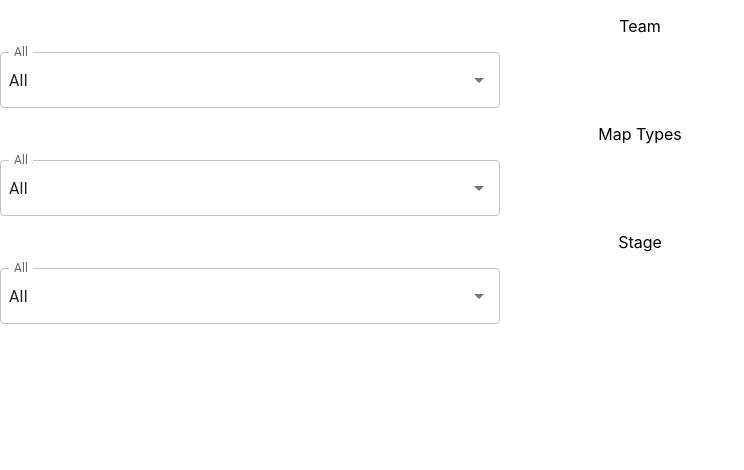
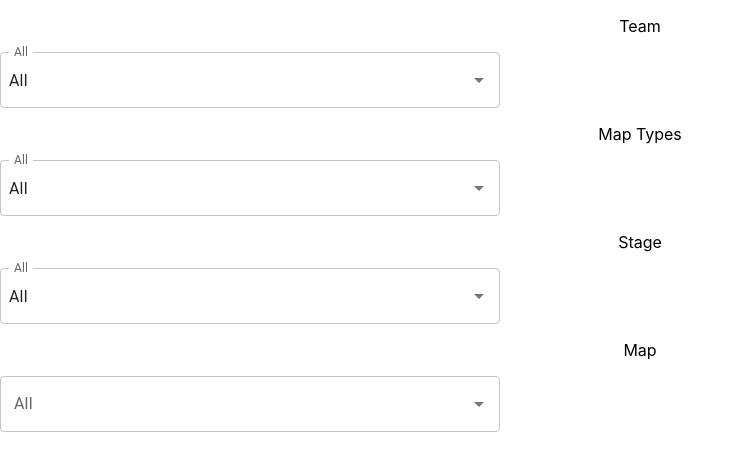
Before and after one commit to RyanLuong1/Overwatch-League-2022-Season-Stats-Lab, a React (Create React App) app: page / in a window 1280 px wide. Shown: the top 470 px of the page, without its empty margins (0-744 px from the left). Built offline with nearby package versions, Linux system fonts and the light colour scheme; no server answers.

Commit message:
Starting testing MapPicker

```diff
--- a/src/components/GlobalHeroUsage.tsx
+++ b/src/components/GlobalHeroUsage.tsx
@@ -137,6 +137,7 @@ const GlobalHeroUsage = () => {
     console.log(teams)
     console.log(stages)
     console.log(mapTypes)
+    console.log(maps)
     useEffect(() => {
         // let allMaps: Map[] = []
         // const allStages = stages.map(stage => stage.stageName.replace(":", "-").replace(" ", "-").replace(" ", "").toLowerCase())
@@ -158,8 +159,8 @@ const GlobalHeroUsage = () => {
         //             }
         //         })
         // }
+        const allStages = stages.map(stage => stage.stageName.replace(":", "-").replace(" ", "-").replace(" ", "").toLowerCase())
         let allMaps: Map[] = []
-        const allStages = stages.map(stage => stage.stageName.replace(":", "-").replace(" ", "-").replace(" ", "").toLowerCase())
         let fetchMaps = async () => {
             for await (const stage of allStages) {
                 const response = await fetch(`/overwatch-league/2022/${stage}/map-pools`, {
@@ -183,7 +184,7 @@ const GlobalHeroUsage = () => {
         }
         fetchMaps()
         updateMaps(allMaps)
-        console.log(maps)
+        // console.log(maps)
     }, [])
     const updateTeamsProperties = (teamsList: string[]): void => {
         // console.log(teamsList)
@@ -219,18 +220,29 @@ const GlobalHeroUsage = () => {
         console.log(stages)
     }
 
-    // const updateMapsProperties = (mapsList: string[]): void => {
-    //     updateMaps(prevState => prevState.map((map) => ({
-    //         ...map,
-    //         checkedState: mapsList.includes(map.mapName) ? true : false
-    //     })))
-    // }
+    const updateMapsProperties = (mapsList: string[]): void => {
+        const stagesList: string[] = stages.filter((stage) => {
+            if (stage.checkedState === true) {
+                return stage.stageName
+            }
+        }).map((stage) => {return stage.stageName})
+        const mapTypesList: string[] = mapTypes.filter((mapType) => {
+            if (mapType.checkedState === true) {
+                return mapType.typeName
+            }
+        }).map((mapType) => {return mapType.typeName})
+        // updateMaps(prevState => prevState.map((map) => {
+        //     if (!mapsList.includes(map.mapName) || ) {
+
+        //     }
+        // }
+    }
     return(
         <div>
             <TeamPicker listOfTeamNames={arrayOfTeamNames} parentFunction={updateTeamsProperties}/>
             <MapTypePicker listOfMapTypeNames={arrayOfMapTypesNames} parentFunction={updateMapTypesProperties}/>
             <StagePicker listOfStageNames={arrayOfStageNames} parentFunction={updateStagesProperties}/>
-            {/* <MapPicker listOfMaps={maps} mapOptions={mapOptions} parentFunction={updateMapsProperties}/> */}
+            <MapPicker listOfMaps={maps} parentFunction={updateMapsProperties}/>
         </div>
     )
 }
--- a/src/components/MapPicker.tsx
+++ b/src/components/MapPicker.tsx
@@ -5,17 +5,17 @@ import {Stage} from "./Stage"
 import { MapType } from './MapType';
 
 
-function MapPicker(props: {listOfMaps: Map[], mapOptions: string[], parentFunction: Function}) {
-    let maps: string[] = props.listOfMaps.map((map) => {return map.mapName})
+function MapPicker(props: {listOfMaps: Map[], parentFunction: Function}) {
+    // let maps: string[] = props.listOfMaps.map((map) => {return map.mapName})
 
-    const [mapNames, updateMapsNames] = useState<string[]>(maps);
+    const [mapNames, updateMapsNames] = useState<string[]>([]);
 
     const updateMapsNamesHelper = (newArray) => {
         updateMapsNames([...newArray])
     }
 
     const handleChange = (newArray) => {
-        updateMapsNamesHelper(newArray)
+        // updateMapsNamesHelper(newArray)
         props.parentFunction(newArray)
     }
 
@@ -29,12 +29,12 @@ function MapPicker(props: {listOfMaps: Map[], mapOptions: string[], parentFuncti
             multiple
             limitTags={2}
             id="checkboxes-tags-demo"
-            options={maps}
+            options={props.listOfMaps}
             disableCloseOnSelect
-            getOptionLabel={(mapName) => mapName}
+            getOptionLabel={(mapName) => mapName.mapName}
             isOptionEqualToValue={(option, value) => option === value}
             onChange={(event, newArray) => handleChange(newArray)}
-            value={props.mapOptions}
+            value={props.listOfMaps}
             style={{ width: 500 }}
             renderInput={(params) => (
                 <TextField {...params} label={mapNames.length === props.listOfMaps.length ? "All" : mapNames.length === 0 ? "" : "Multiple Values"}/>
```
